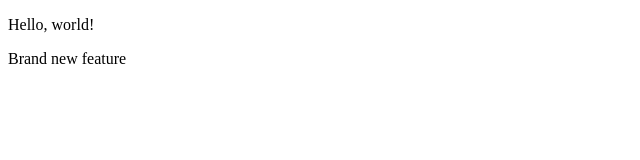
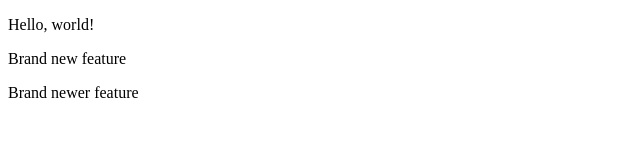
Before and after one commit to armin18/lecture1, a plain HTML site: page index.html in a window 1280 px wide. Shown: the whole page, without its empty margins (0-640 px from the left). Drawn offline with Linux system fonts and the light colour scheme.

Commit message:
Added a newer feature

```diff
--- a/index.html
+++ b/index.html
@@ -8,5 +8,6 @@
 <body>
     <p>Hello, world!</p>
     <p>Brand new feature</p>
+    <p>Brand newer feature</p>
 </body>
 </html>
```
